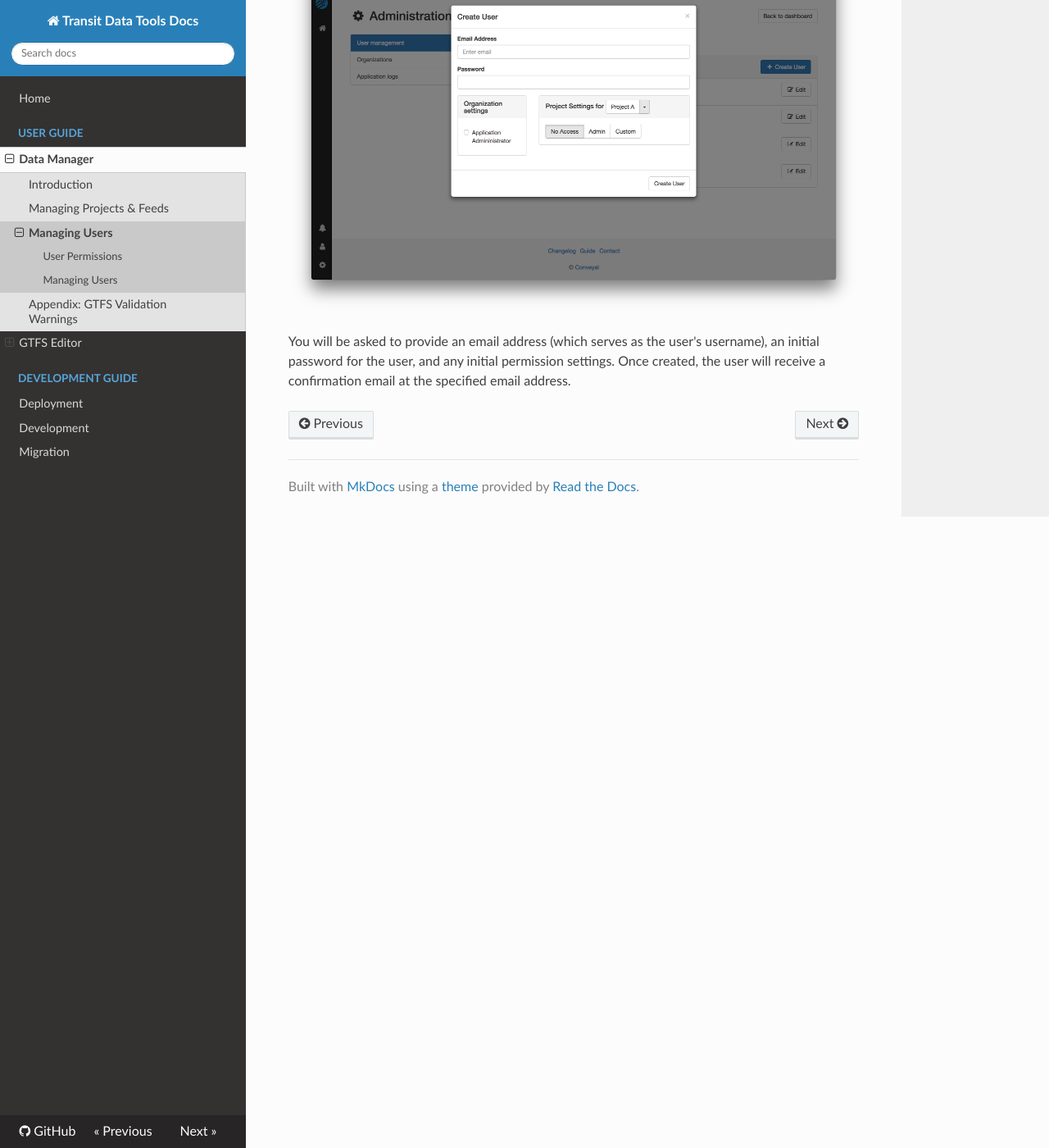
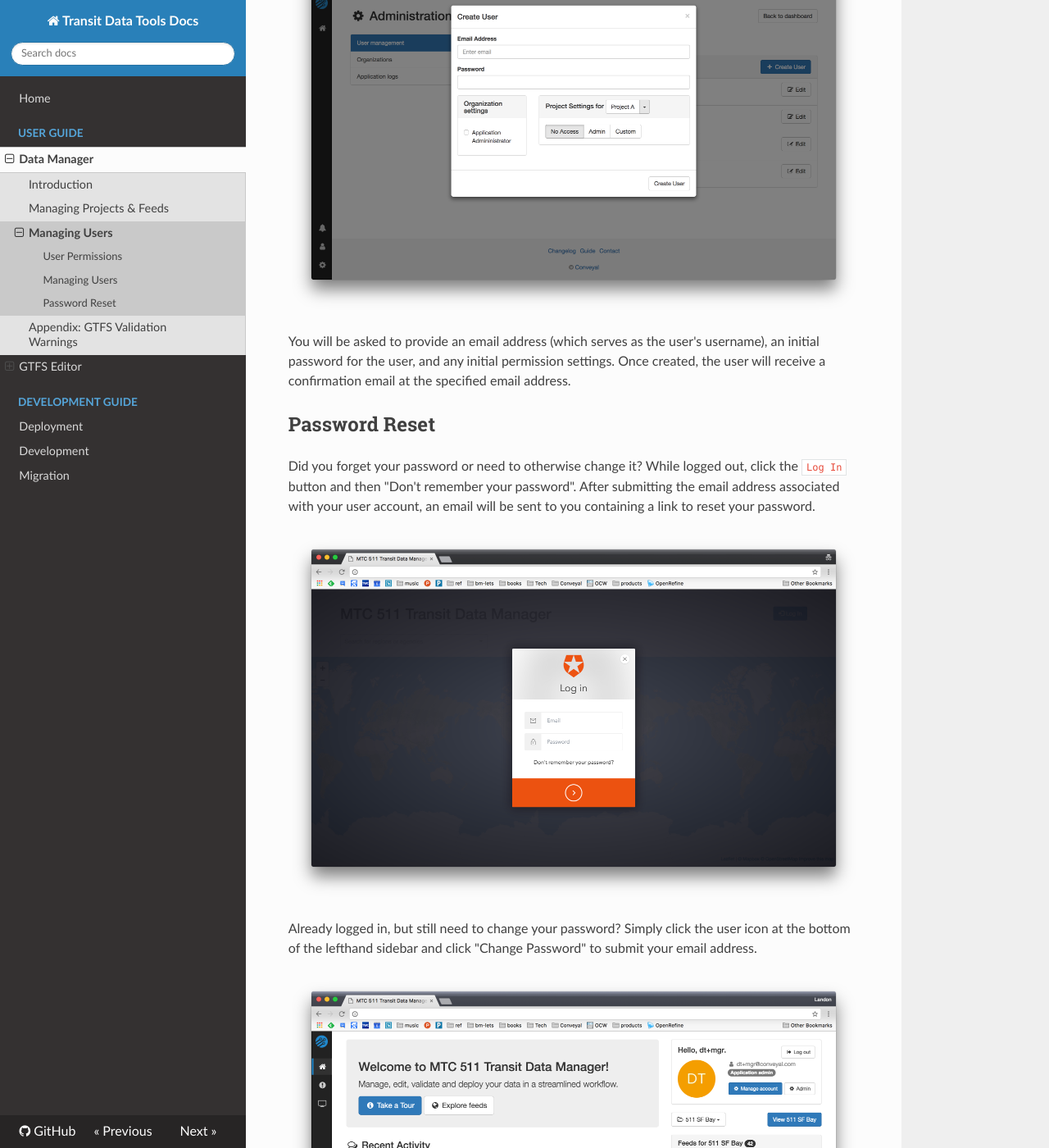
Before and after one commit to wtchen/datatools-ui, an MkDocs documentation site: the page built from docs/user/managing-users.md, in a window 1280 px wide and 1400 px high, scrolled down 2142 px. Shown: the whole window at 82% size. Built offline with MkDocs 1.6.1, drawn with Linux system fonts in a browser that asks for light colours; nearby versions of some CDN libraries; old or Windows-style settings are respelled for this version of MkDocs.

Commit message:
docs(users): add password reset instructions

```diff
--- a/docs/user/managing-users.md
+++ b/docs/user/managing-users.md
@@ -31,3 +31,12 @@
 ![screenshot](../img/create-user.png)
 
  You will be asked to provide an email address (which serves as the user's username), an initial password for the user, and any initial permission settings. Once created, the user will receive a confirmation email at the specified email address.
+
+## Password Reset
+Did you forget your password or need to otherwise change it? While logged out, click the `Log In` button and then "Don't remember your password". After submitting the email address associated with your user account, an email will be sent to you containing a link to reset your password.
+
+![screenshot](../img/password-reset-logged-out.png)
+
+Already logged in, but still need to change your password? Simply click the user icon at the bottom of the lefthand sidebar and click "Change Password" to submit your email address.
+
+![screenshot](../img/password-reset-logged-in.png)
```
Also changed, not shown: docs/img/password-reset-logged-in.png (added), docs/img/password-reset-logged-out.png (added).
